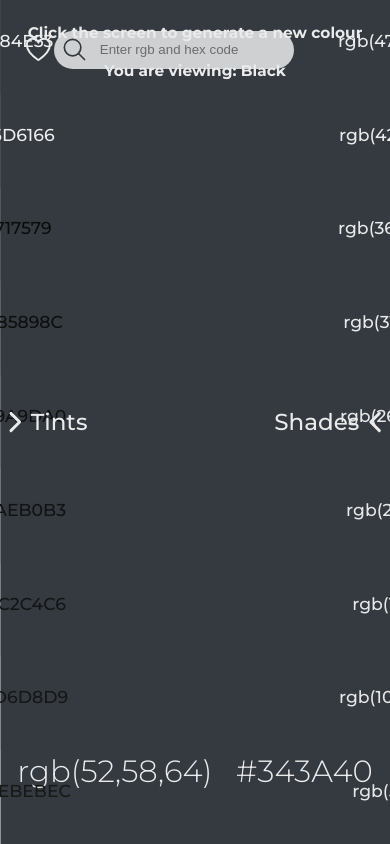
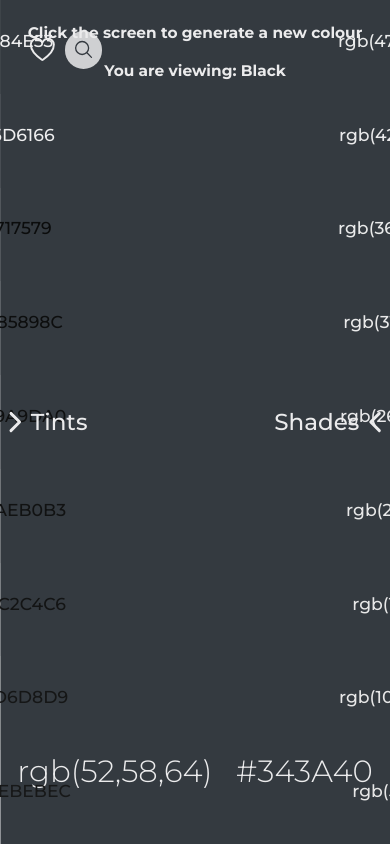
Before and after one commit to benwpinner/rando-colour-generator-react, a React (Create React App) app: page / in a window 390 px wide. Built offline with nearby package versions, Linux system fonts and the light colour scheme.

Commit message:
Added search bar animation

```diff
--- a/src/App.tsx
+++ b/src/App.tsx
@@ -32,22 +32,14 @@ const App = () => {
   const controlSearchClick = (target: HTMLElement) => {
     const searchForm = target.closest('.action-bar__search-form');
     if (!searchForm) throw new Error('Search form is not available.');
-    const searchInput = searchForm.querySelector(
-      '.action-bar__search-input'
-    ) as HTMLInputElement;
     let use = target.closest('svg')?.querySelector('use') as SVGElement;
     if (use) {
-      if (use.getAttribute('href')?.includes('search')) {
-        searchInput.focus();
-      }
       toggleSearchActive();
     } else {
       use = searchForm.querySelector(
         '.action-bar__search-icon use'
       ) as SVGElement;
-      console.log(use);
       if (use.getAttribute('href')?.includes('search')) {
-        searchInput.focus();
         toggleSearchActive();
       }
     }
--- a/src/components/action-bar.css
+++ b/src/components/action-bar.css
@@ -4,7 +4,7 @@
   left: 0;
   padding: 3.6rem 4.8rem;
   display: flex;
-  justify-content: space-between;
+  justify-content: space-around;
   align-items: center;
   width: 33vw;
   transition: all 1s;
@@ -20,22 +20,27 @@
   display: flex;
   height: 4rem;
   opacity: 0.85;
-  width: 25rem;
+  width: auto;
   border-radius: 4rem;
   gap: 1.2rem;
   padding: 0px 0.8rem;
   transition: all 1s;
 }
 
-.action-bar__search input {
+.action-bar__search-input {
   border: none;
   background-color: inherit;
   color: inherit;
   height: 80%;
-  width: 19.4rem;
+  width: 100%;
 }
 
-.action-bar__search input:focus {
+::placeholder {
+  color: inherit;
+  opacity: 0.6;
+}
+
+.action-bar__search-input:focus {
   outline: none;
 }
 
--- a/src/components/action-bar.tsx
+++ b/src/components/action-bar.tsx
@@ -1,3 +1,4 @@
+import { useRef } from 'react';
 import colourous from '../colourous';
 import { MainColour } from '../types';
 import './action-bar.css';
@@ -11,6 +12,15 @@ interface ActionBarProps {
 const ActionBar: React.FC<ActionBarProps> = ({ colour, active, liked }) => {
   const searchColour = colourous.getRGBFromHueList(colour.contrastColour);
   const searchTextColour = colourous.getRGBFromHueList(colour.rgb);
+  const searchInput = useRef<HTMLInputElement>(null);
+  const controlSearchFocus = () => {
+    if (active && !searchInput.current) {
+      setTimeout(controlSearchFocus, 100);
+    } else if (active) {
+      searchInput.current?.select();
+    }
+  };
+  setTimeout(controlSearchFocus, 100);
   return (
     <div className='action-bar'>
       <div className='action-bar__btn'>
@@ -26,7 +36,9 @@ const ActionBar: React.FC<ActionBarProps> = ({ colour, active, liked }) => {
         }`}
       >
         <div
-          className='action-bar__search'
+          className={`action-bar__search ${
+            active ? `action-bar__search--active` : ``
+          }`}
           style={{
             backgroundColor: searchColour,
             color: searchTextColour,
@@ -38,9 +50,12 @@ const ActionBar: React.FC<ActionBarProps> = ({ colour, active, liked }) => {
             <use href={`./icons.svg#icon-${active ? 'close' : 'search'}`}></use>
           </svg>
           <input
-            className='action-bar__search-input'
+            className={`action-bar__search-input action-bar__search-input--${
+              active ? `active` : `inactive`
+            }`}
             type='text'
             placeholder='Enter rgb and hex code'
+            ref={searchInput}
           />
           <input type='submit' style={{ display: 'none' }} />
         </div>
--- a/src/media.css
+++ b/src/media.css
@@ -15,4 +15,24 @@
 }
 
 @media (max-width: 62.5em) {
+  .action-bar__search-input {
+    transition: width 1s;
+    width: 0;
+  }
+
+  .action-bar__search-input--active {
+    width: 15rem;
+  }
+
+  .action-bar__search {
+    transition: width gap 1s;
+    width: 3.8rem;
+    gap: 0;
+  }
+
+  .action-bar__search--active {
+    transition: width gap 1s;
+    gap: 1.2rem;
+    width: 20rem;
+  }
 }
```
